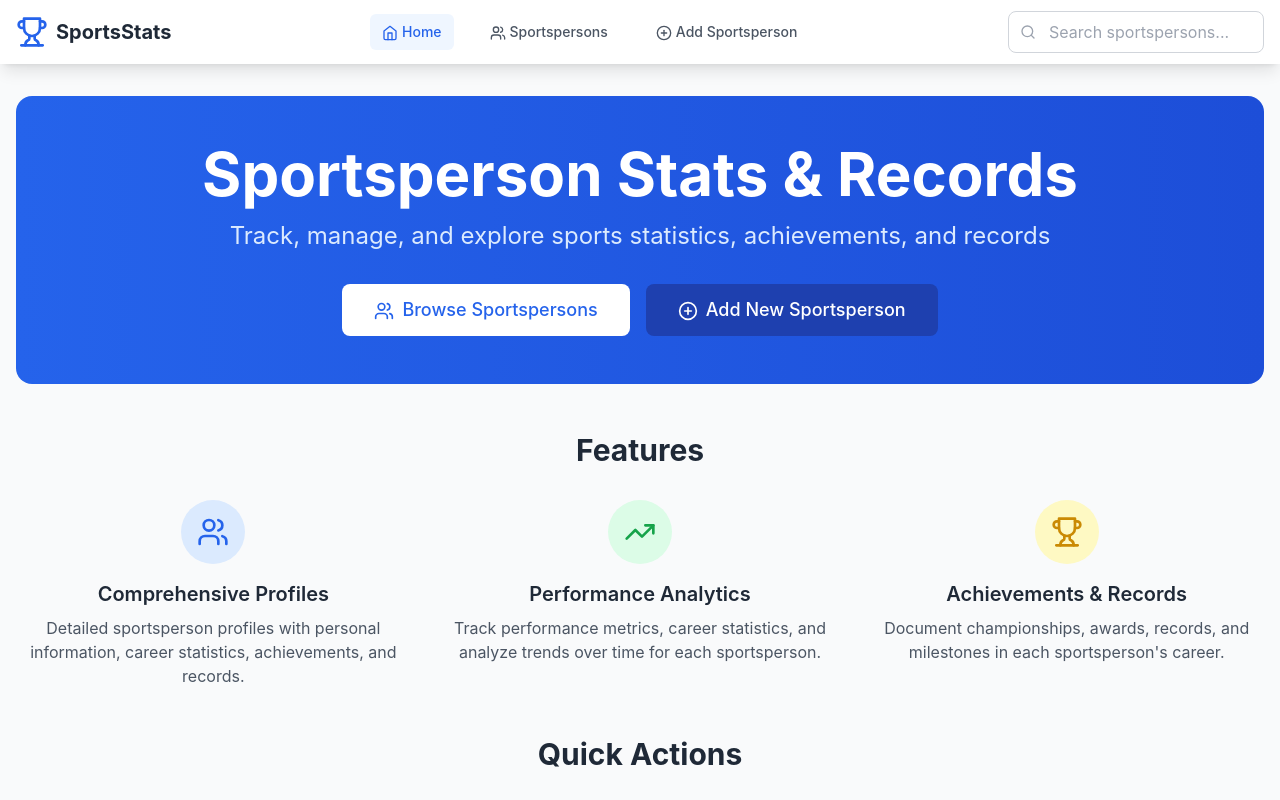
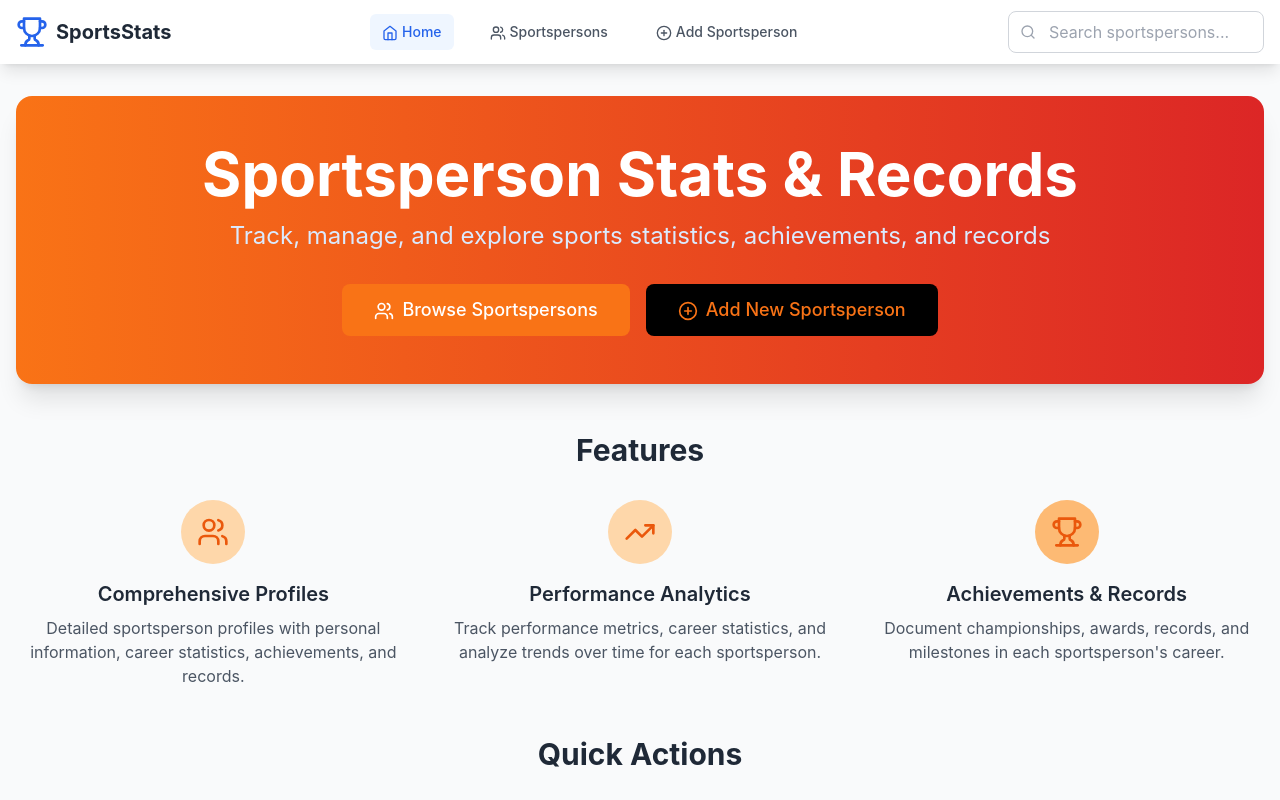
Before and after one commit to Ayushbangwal/Champion-Records, a React (Create React App) app in the folder frontend/: page / in a window 1280 px wide. Shown: the top 800 px of the page. Built offline with nearby package versions, Linux system fonts and the light colour scheme; no server answers; the HTML template or start-up script is replaced by a standard one.

Commit message:
sports theme UI

```diff
--- a/frontend/src/pages/Home.js
+++ b/frontend/src/pages/Home.js
@@ -6,7 +6,7 @@ const Home = () => {
   return (
     <div className="space-y-12">
       {/* Hero Section */}
-      <section className="text-center py-12 bg-gradient-to-r from-blue-600 to-blue-700 rounded-2xl text-white">
+      <section className="text-center py-12 bg-gradient-to-r from-orange-500 to-red-600 rounded-2xl text-white shadow-xl">
         <div className="container mx-auto px-4">
           <h1 className="text-4xl md:text-6xl font-bold mb-4">
             Sportsperson Stats & Records
@@ -17,14 +17,14 @@ const Home = () => {
           <div className="flex flex-col sm:flex-row gap-4 justify-center">
             <Link
               to="/sportspersons"
-              className="btn-primary bg-white text-blue-600 hover:bg-blue-50 px-8 py-3 text-lg"
+              className="btn-primary bg-orange-500 text-white hover:bg-orange-600 px-8 py-3 text-lg"
             >
               <Users className="inline h-5 w-5 mr-2" />
               Browse Sportspersons
             </Link>
             <Link
               to="/sportspersons/add"
-              className="bg-blue-800 hover:bg-blue-900 text-white font-medium py-3 px-8 rounded-lg transition-colors duration-200 text-lg"
+              className="bg-black hover:bg-gray-800 text-orange-500 font-medium py-3 px-8 rounded-lg transition-colors duration-200 text-lg"
             >
               <PlusCircle className="inline h-5 w-5 mr-2" />
               Add New Sportsperson
@@ -40,8 +40,8 @@ const Home = () => {
         </h2>
         <div className="grid md:grid-cols-3 gap-8">
           <div className="text-center">
-            <div className="w-16 h-16 bg-blue-100 rounded-full flex items-center justify-center mx-auto mb-4">
-              <Users className="h-8 w-8 text-blue-600" />
+            <div className="w-16 h-16 bg-orange-200 rounded-full flex items-center justify-center mx-auto mb-4">
+              <Users className="h-8 w-8 text-orange-600" />
             </div>
             <h3 className="text-xl font-semibold mb-2 text-gray-800">
               Comprehensive Profiles
@@ -53,8 +53,8 @@ const Home = () => {
           </div>
 
           <div className="text-center">
-            <div className="w-16 h-16 bg-green-100 rounded-full flex items-center justify-center mx-auto mb-4">
-              <TrendingUp className="h-8 w-8 text-green-600" />
+            <div className="w-16 h-16 bg-orange-200 rounded-full flex items-center justify-center mx-auto mb-4">
+              <TrendingUp className="h-8 w-8 text-orange-600" />
             </div>
             <h3 className="text-xl font-semibold mb-2 text-gray-800">
               Performance Analytics
@@ -66,8 +66,8 @@ const Home = () => {
           </div>
 
           <div className="text-center">
-            <div className="w-16 h-16 bg-yellow-100 rounded-full flex items-center justify-center mx-auto mb-4">
-              <Trophy className="h-8 w-8 text-yellow-600" />
+            <div className="w-16 h-16 bg-orange-300 rounded-full flex items-center justify-center mx-auto mb-4">
+              <Trophy className="h-8 w-8 text-orange-600" />
             </div>
             <h3 className="text-xl font-semibold mb-2 text-gray-800">
               Achievements & Records
```
